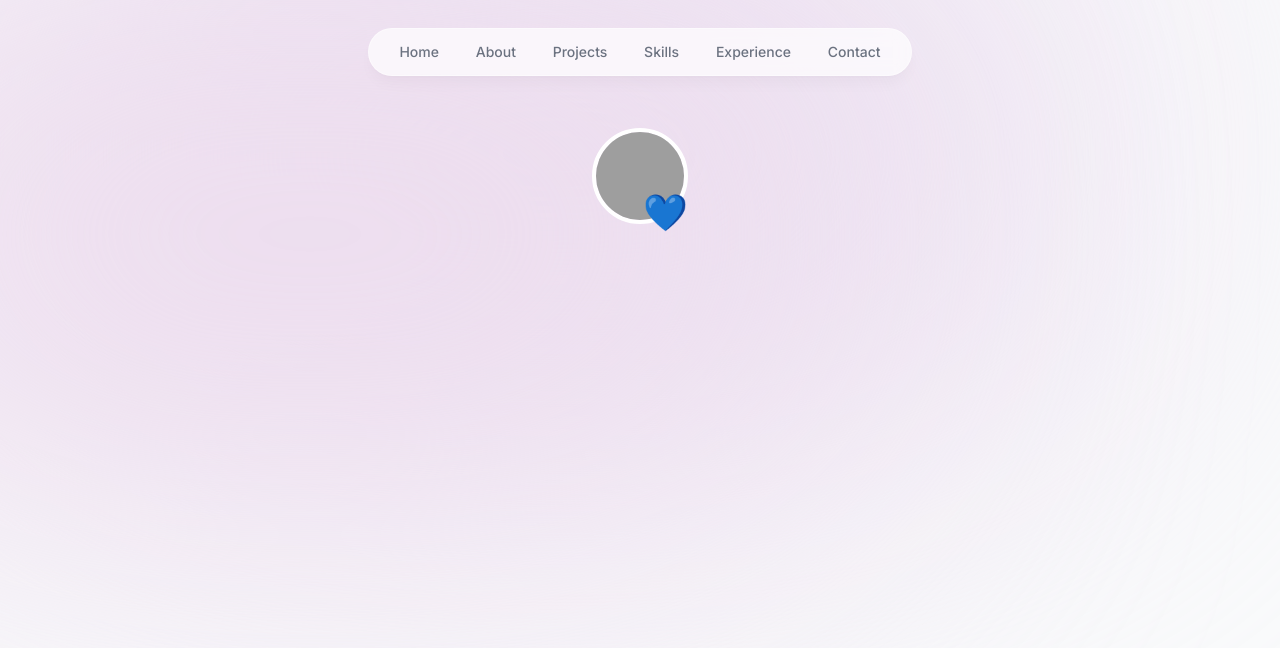
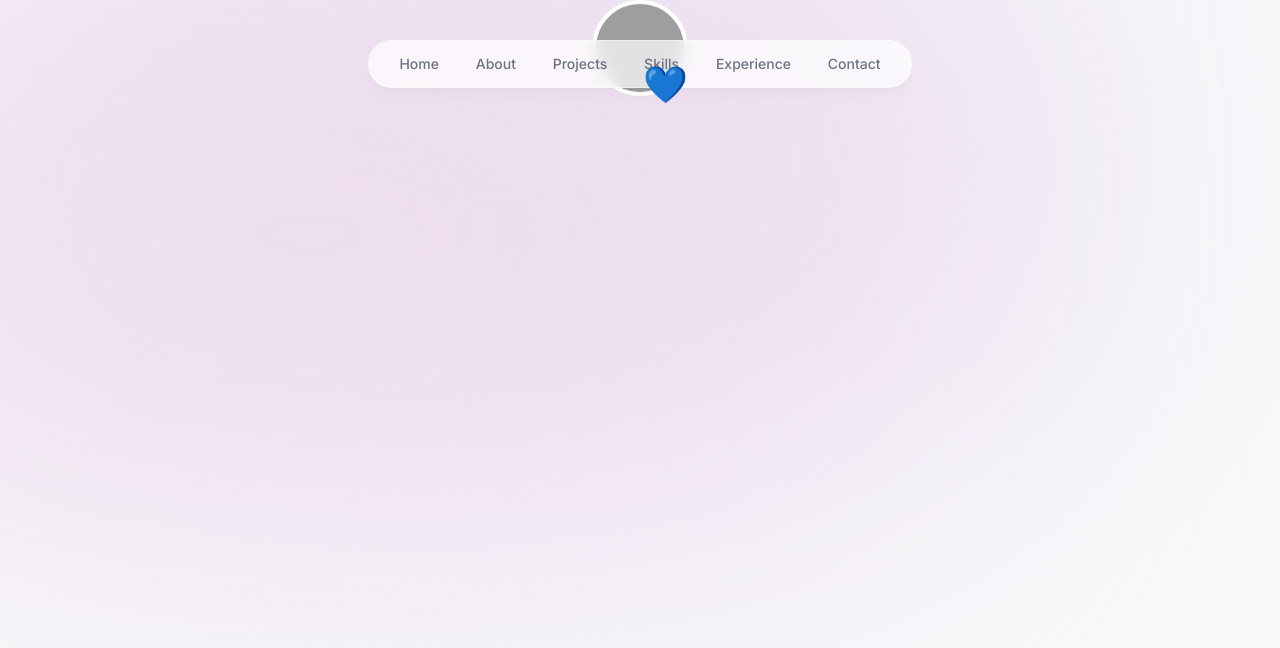
Before and after one commit to tefloon/portfolio_react, a Next.js app: page / in a window 1280 px wide. Shown: the top 648 px of the page. Built offline with nearby package versions, Linux system fonts and the light colour scheme; grey boxes are pictures that could not be loaded.

Commit message:
Refactored background to separate comp. Header fixed -> sticky

```diff
--- a/lib/data.ts
+++ b/lib/data.ts
@@ -5,7 +5,6 @@ import { LuGraduationCap } from "react-icons/lu";
 import corpcommentImg from "./../public/corpcomment.png"
 import rmtdevImg from "./../public/rmtdev.png";
 import wordanalyticsImg from "./../public/wordanalytics.png";
-import { LinkProps } from "next/link";
 
 export const links = [
   {
--- a/lib/types.ts
+++ b/lib/types.ts
@@ -1,4 +1,7 @@
-type LinkProps = {
+export type LinkProps = {
   name: string;
   hash: string;
 };
+
+
+export type ColorValueHex = `#${string}`;
--- a/src/app/layout.tsx
+++ b/src/app/layout.tsx
@@ -1,18 +1,17 @@
-"use client";
-
 import Header from "@/components/header";
 import "./globals.css";
 import type { Metadata } from "next";
 import { Inter } from "next/font/google";
 import { links } from "../../lib/data";
 import { motion } from "framer-motion";
+import Blobs from "@/components/blobs";
 
 const inter = Inter({ subsets: ["latin"] });
 
-// export const metadata: Metadata = {
-//   title: "Antoni | Personal portfolio",
-//   description: "Antoni is a front-end developer",
-// };
+export const metadata: Metadata = {
+  title: "Antoni | Personal portfolio",
+  description: "Antoni is a front-end developer",
+};
 
 export default function RootLayout({
   children,
@@ -22,19 +21,10 @@ export default function RootLayout({
   return (
     <html lang="en">
       <body
-        className={`${inter.className} bg-gray-50 text-gray-950 relative h-[5000px] pt-32`}
+        className={`${inter.className} bg-gray-50 text-gray-950 h-[5000px]`}
       >
-        <motion.div
-          className="fixed -z-10 top-[-6rem] right-[11rem] h-[31.25rem] w-[31.25rem] rounded-full blur-[10rem] sm:w-[68.75rem]"
-          animate={{ backgroundColor: ["#fbe2e3", "#dbd7fb", "#fbe2e3"] }}
-          transition={{ duration: 10, repeat: Infinity }}
-        ></motion.div>
-        <motion.div
-          className="fixed -z-10 top-[-1rem] left-[-35rem] h-[31.25rem] w-[50rem] rounded-full blur-[10rem] sm:w-[68.75rem] md:left-[-33rem] lg:left-[-28rem] xl:left-[-15rem] 2xl:left-[-5rem]"
-          animate={{ backgroundColor: ["#dbd7fb", "#fbe2e3", "#dbd7fb"] }}
-          transition={{ duration: 10, repeat: Infinity }}
-        ></motion.div>
         <Header />
+        <Blobs />
         {children}
       </body>
     </html>
--- a/src/app/page.tsx
+++ b/src/app/page.tsx
@@ -1,10 +1,15 @@
 import Intro from "@/components/intro";
 import Image from "next/image";
 
+let upperMargin = 24;
+
 export default function Home() {
   return (
-    <main>
-      <Intro />
-    </main>
+    <>
+      {/* <div className={`pt-${upperMargin}`}></div> */}
+      <main>
+        <Intro />
+      </main>
+    </>
   );
 }
--- /dev/null
+++ b/src/components/blobs.tsx
@@ -0,0 +1,32 @@
+"use client";
+
+import { motion } from "framer-motion";
+import React from "react";
+import { ColorValueHex } from "../../lib/types";
+
+type BlobProps = {
+  color1?: ColorValueHex;
+  color2?: ColorValueHex;
+  cycleDuration?: number;
+};
+
+export default function Blobs({
+  color1 = "#fbe2e3",
+  color2 = "#dbd7fb",
+  cycleDuration = 10,
+}: BlobProps) {
+  return (
+    <div className="relative">
+      <motion.div
+        className="absolute -z-10 top-[-6rem] right-[11rem] h-[31.25rem] w-[31.25rem] rounded-full blur-[10rem] sm:w-[68.75rem]"
+        animate={{ backgroundColor: [color1, color2, color1] }}
+        transition={{ duration: cycleDuration, repeat: Infinity }}
+      ></motion.div>
+      <motion.div
+        className="absolute -z-10 top-[-1rem] left-[-35rem] h-[31.25rem] w-[50rem] rounded-full blur-[10rem] sm:w-[68.75rem] md:left-[-33rem] lg:left-[-28rem] xl:left-[-15rem] 2xl:left-[-5rem]"
+        animate={{ backgroundColor: [color2, color1, color2] }}
+        transition={{ duration: cycleDuration, repeat: Infinity }}
+      ></motion.div>
+    </div>
+  );
+}
--- a/src/components/header.tsx
+++ b/src/components/header.tsx
@@ -6,21 +6,25 @@ import { links } from "../../lib/data";
 import Link from "next/link";
 
 export default function Header() {
+  const upperMargin = 24;
+
   return (
-    <header className="z-[999] relative">
+    <header className="sticky top-10 z-50">
       <motion.div
-        className="flex	fixed top-0 left-1/2 h-16 w-full rounded-none border border-white bg-white border-opacity-40 bg-opacity-70 shadow-lg shadow-black/[0.03] backdrop-blur-[0.5rem] sm:px-0 sm:top-7 sm:h-12 sm:rounded-full sm:w-[34rem]"
+        className="flex	fixed top-0 left-1/2 h-16 w-full rounded-none border border-white bg-white border-opacity-40 bg-opacity-70 shadow-lg shadow-black/[0.03] backdrop-blur-[0.5rem] sm:px-0 sm:top-10 sm:h-12 sm:rounded-full sm:w-[34rem]"
         initial={{ y: -100, x: "-50%", opacity: 0 }}
         animate={{ y: 0, x: "-50%", opacity: 1 }}
       >
         <nav className="flex items-center justify-center w-full sm:top-7 sm:h-[initial] sm:py-0 ">
-          <ul className="flex content-between  justify-center flex-wrap px-6 text-sm text-gray-500 font-medium sm:w-[initial] sm:gap-4 sm:basis-full sm:justify-around sm:flex-nowrap gap-y-2 sm:px-5">
+          <ul className="flex content-between justify-center flex-wrap px-6 text-sm text-gray-500 font-medium sm:w-[initial] sm:gap-4 sm:basis-full sm:justify-around sm:flex-nowrap gap-y-2 sm:px-5">
             {links.map((link) => (
               <li
-                className="h-3/4 flex px-2 self-center hover:text-gray-950"
+                className="h-3/4 flex px-5 sm:px-2 self-center hover:text-gray-950"
                 key={link.hash}
               >
-                <Link href={link.hash}>{link.name}</Link>
+                <Link className="active:text-gray-950" href={link.hash}>
+                  {link.name}
+                </Link>
               </li>
             ))}
           </ul>
```
